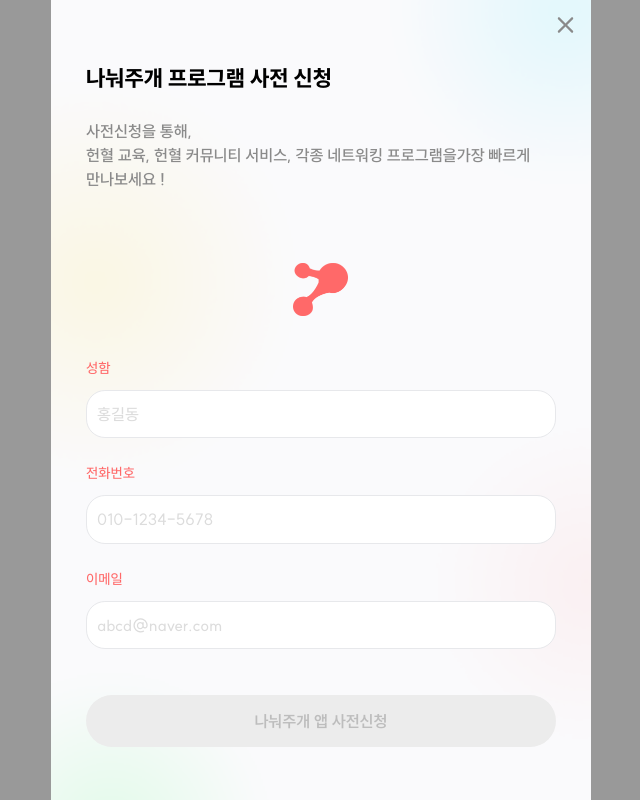
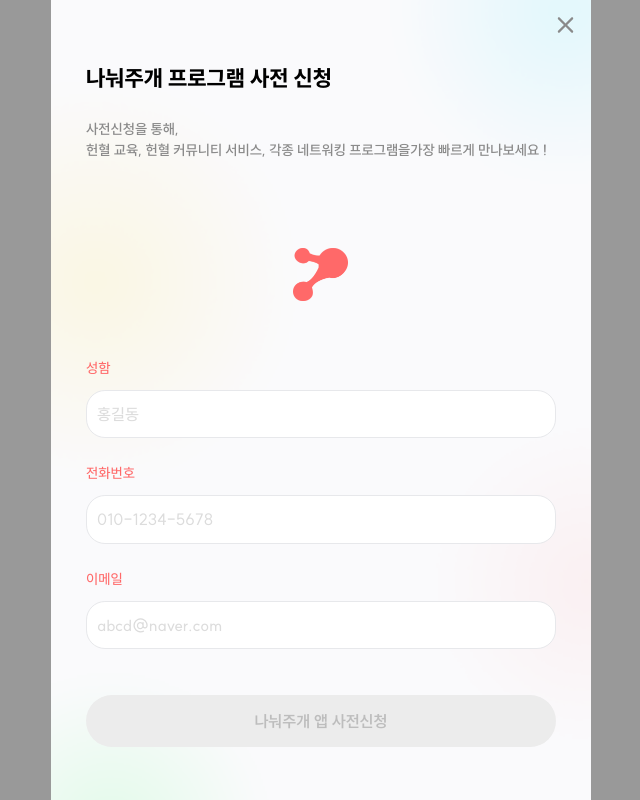
Before and after one commit to nicerjs23/2024-sharedog-test, a React (Vite) app: page /preRegistration in a window 1280 px wide. Shown: the whole page, without its empty margins (319-959 px from the left). Built offline with nearby package versions, Linux system fonts and the light colour scheme; no server answers.

Commit message:
Design:아차차 안바꾼 폰트크기등

```diff
--- a/src/pages/preRegistrationPage/PreRegistrationPage.styled.js
+++ b/src/pages/preRegistrationPage/PreRegistrationPage.styled.js
@@ -47,7 +47,8 @@ export const Title = styled.div`
 export const SubTitle = styled.div`
   display: flex;
   color: #8a8a8a;
-  font-size: 1rem;
+  line-height: px;
+  font-size: 0.875rem;
   font-family: ${({ theme }) =>
     theme.fonts.SUITSemiBold["font-family"]};
   word-break: keep-all; /* 단어 단위로 줄바꿈 */
--- a/src/pages/preRegistrationPage/SuccessPage.jsx
+++ b/src/pages/preRegistrationPage/SuccessPage.jsx
@@ -59,13 +59,15 @@ const Title = styled.div`
 
   color: #000000;
   font-size: 1.375rem;
+
   font-family: ${({ theme }) =>
     theme.fonts.SUITExtraBold["font-family"]};
 `;
 const SubTitle = styled.div`
+  line-height: 20px;
   display: flex;
   color: #8a8a8a;
-  font-size: 1rem;
+  font-size: 0.875rem;
   font-family: ${({ theme }) =>
     theme.fonts.SUITSemiBold["font-family"]};
 `;
--- a/src/pages/testPage/TestResultNoPage.jsx
+++ b/src/pages/testPage/TestResultNoPage.jsx
@@ -96,7 +96,8 @@ export const TestResultNoPage = () => {
             <img src={IgIcon} alt="인스타아이콘" />
           </S.IGIcon>
           <S.IGText>
-            나눠주개 프로그램 사전 신청하고 무료로 혜택 받으러가요 !
+          나눠주개 프로그램 사전 신청하시면 출시 시 가장 먼저
+          연락드려요!
           </S.IGText>
         </S.IGBox>
       </S.ContentsBox>
```
